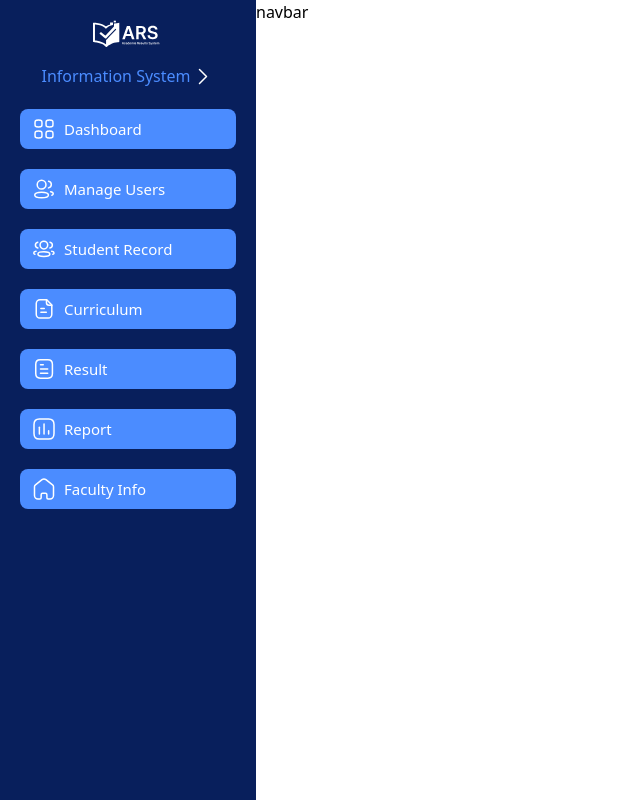
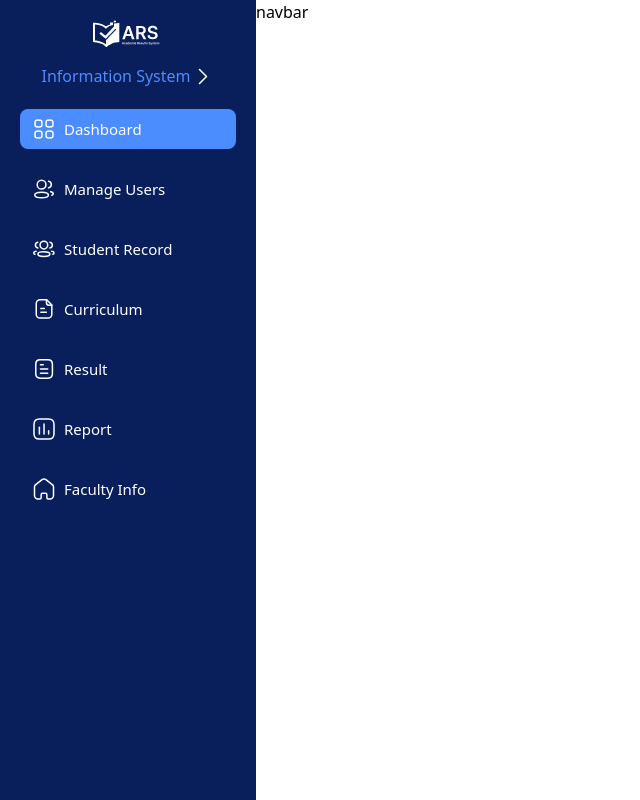
Before and after one commit to hola554/RMS, a React (Vite) app: page / in a window 1280 px wide. Shown: the whole page, without its empty margins (0-640 px from the left). Built offline with nearby package versions, Linux system fonts and the light colour scheme.

Commit message:
Created utils.jsx and added active state for sidebar items using pathname

```diff
--- a/src/components/sidebar.jsx
+++ b/src/components/sidebar.jsx
@@ -1,52 +1,13 @@
-import { Link } from "react-router-dom"
+import { Link, useLocation } from "react-router-dom"
 import { ArrowRight } from "./icons/ArrowRight"
-import { CurriculumIcon } from "./icons/CurriculumIcon"
-import { DashboardIcon } from "./icons/DashboardIcon"
-import { GroupIcon } from "./icons/GroupIcon"
-import { HomeIcon } from "./icons/HomeIcon"
 import { Logo } from "./icons/Logo"
-import { ManageUsersIcon } from "./icons/ManageUsersIcon"
-import { ReportIcon } from "./icons/ReportIcon"
-import { ResultsIcon } from "./icons/ResultsIcon"
+import { dashboardNavItems } from "./utils"
+
 
 export const Sidebar = () => {
-    const dashboardNavItems = [
-        {
-            name: "dashboard",
-            icon: <DashboardIcon />,
-            link: "",
-        },
-        {
-            name: "manage users",
-            icon: <ManageUsersIcon />,
-            link: "",
-        },
-        {
-            name: "student record",
-            icon: <GroupIcon />,
-            link: "",
-        },
-        {
-            name: "curriculum",
-            icon: <CurriculumIcon />,
-            link: "",
-        },
-        {
-            name: "result",
-            icon: <ResultsIcon />,
-            link: "",
-        },
-        {
-            name: "report",
-            icon: <ReportIcon />,
-            link: "",
-        },
-        {
-            name: "faculty info",
-            icon: <HomeIcon />,
-            link: "",
-        },
-    ]
+    const location = useLocation();
+    const pathname = location.pathname
+
     return (
         <main className="bg-darkBlue text-white w-[256px] h-screen p-5">
             <div className="flex flex-col justify-center items-center">
@@ -59,7 +20,7 @@ export const Sidebar = () => {
             {/* Sidebar navigation */}
             {
                 dashboardNavItems.map((navItems, i) => (
-                    <div className="flex items-center gap-2 my-5 bg-lightBlue py-2 px-3 rounded-lg capitalize" key={i}>
+                    <div className={`flex items-center gap-2 my-5 ${pathname === navItems.link ? "bg-lightBlue" : ""} py-2 px-3 rounded-lg capitalize`} key={i}>
                         <i>
                             {navItems.icon}
                         </i>
--- /dev/null
+++ b/src/components/utils.jsx
@@ -0,0 +1,45 @@
+import { DashboardIcon } from "./icons/DashboardIcon";
+import { ManageUsersIcon } from "./icons/ManageUsersIcon"
+import { ReportIcon } from "./icons/ReportIcon"
+import { ResultsIcon } from "./icons/ResultsIcon"
+import { CurriculumIcon } from "./icons/CurriculumIcon"
+import { GroupIcon } from "./icons/GroupIcon"
+import { HomeIcon } from "./icons/HomeIcon"
+
+export const dashboardNavItems = [
+    {
+        name: "dashboard",
+        icon: <DashboardIcon />,
+        link: "/",
+    },
+    {
+        name: "manage users",
+        icon: <ManageUsersIcon />,
+        link: "",
+    },
+    {
+        name: "student record",
+        icon: <GroupIcon />,
+        link: "",
+    },
+    {
+        name: "curriculum",
+        icon: <CurriculumIcon />,
+        link: "",
+    },
+    {
+        name: "result",
+        icon: <ResultsIcon />,
+        link: "",
+    },
+    {
+        name: "report",
+        icon: <ReportIcon />,
+        link: "",
+    },
+    {
+        name: "faculty info",
+        icon: <HomeIcon />,
+        link: "",
+    },
+]
```
